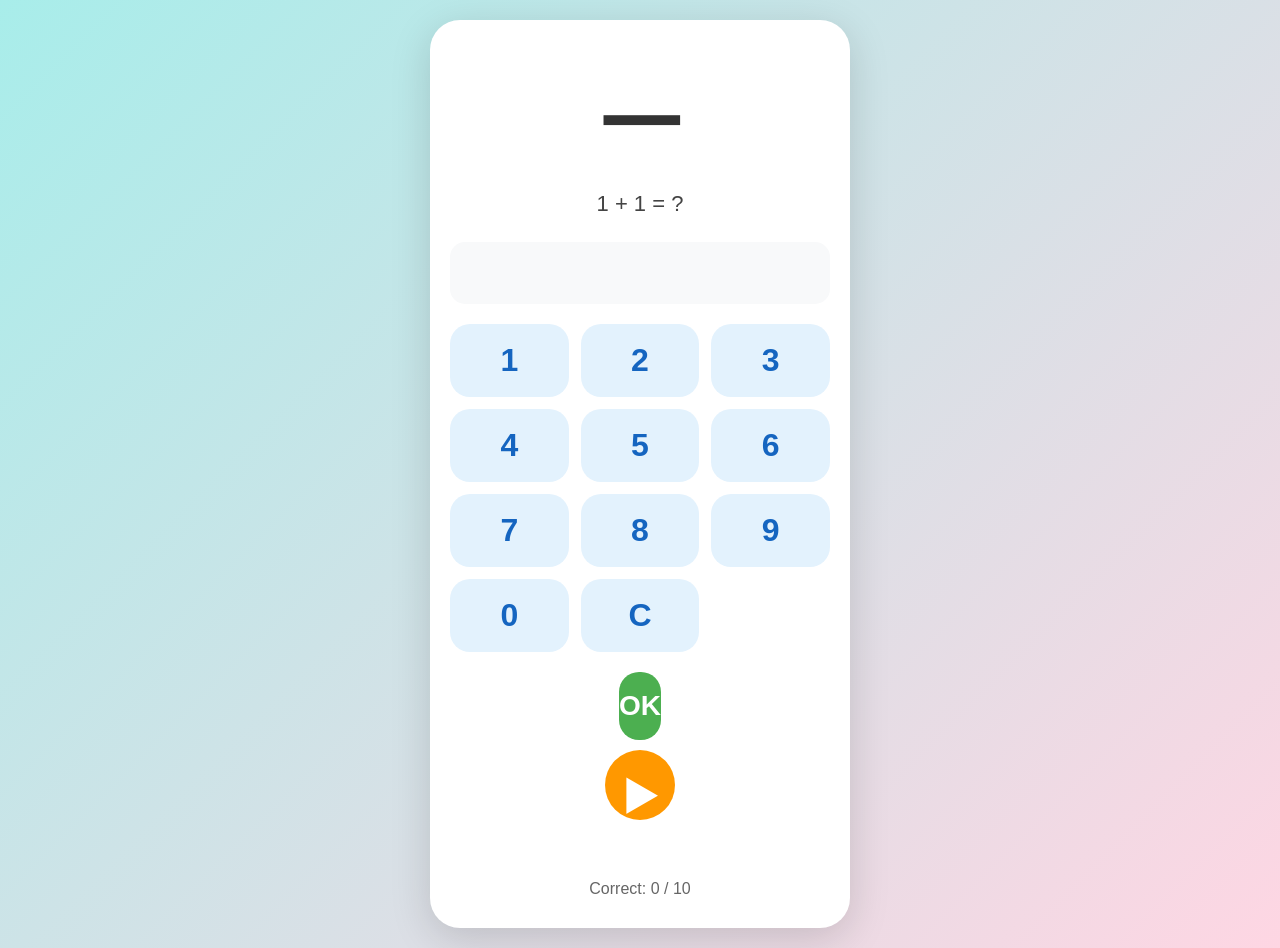
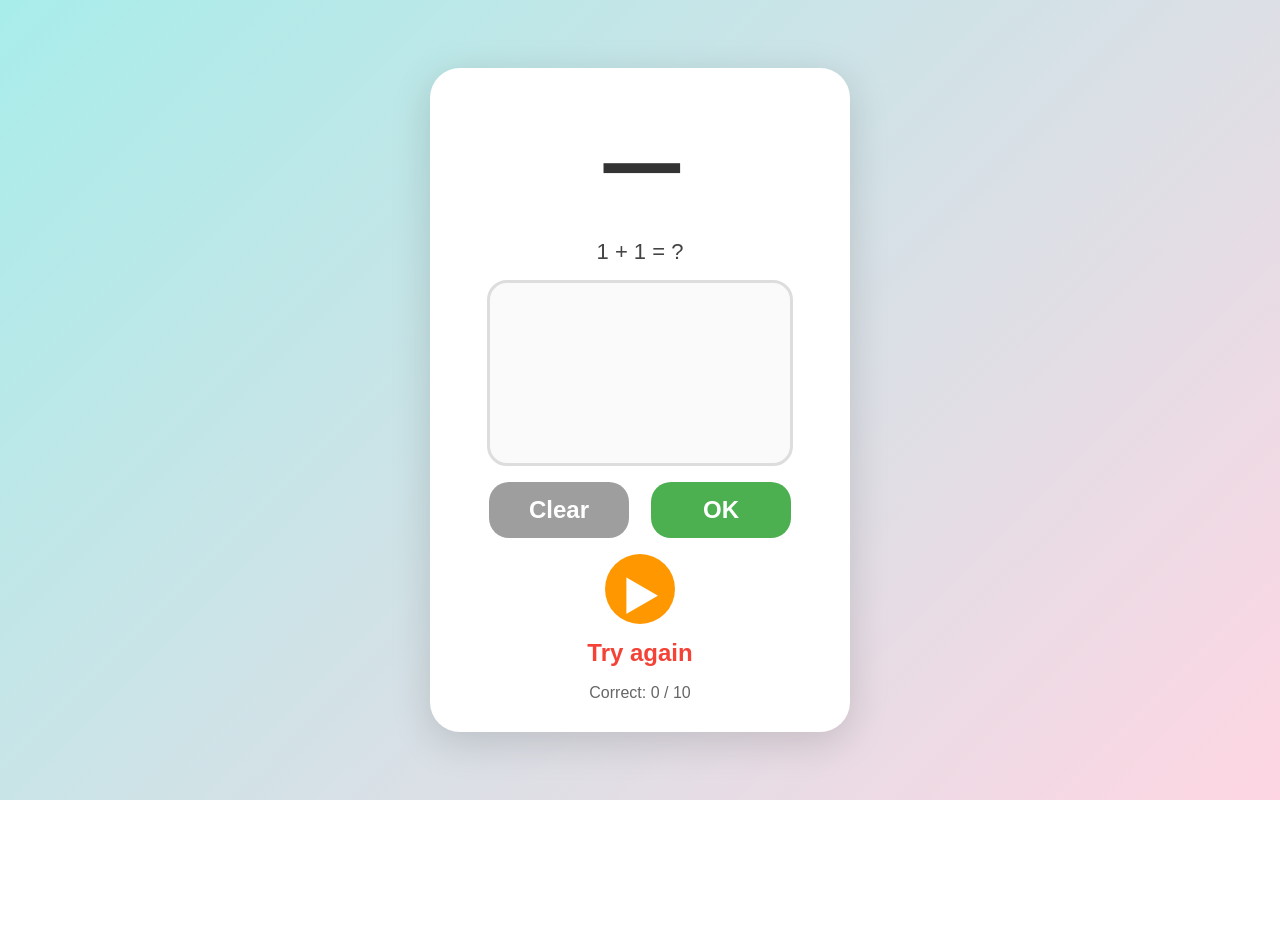
Before and after one commit to pacho4321/emma-app, a plain HTML site: page public/index.html in a window 1280 px wide. Both pictures are taken after a click on the button "OK". After the commit the page ends 800 px from the top, so only its background shows below. Drawn offline with Linux system fonts and the light colour scheme.

Commit message:
Change number input to finger writing canvas like Kanji

```diff
--- a/public/index.html
+++ b/public/index.html
@@ -4,6 +4,7 @@
   <meta charset="UTF-8">
   <meta name="viewport" content="width=device-width, initial-scale=1.0, user-scalable=no">
   <title>Emma Kanji Math</title>
+  <script src="https://cdn.jsdelivr.net/npm/tesseract.js@5/dist/tesseract.min.js"></script>
   <style>
     * { box-sizing: border-box; margin: 0; padding: 0; }
     body {
@@ -33,47 +34,37 @@
     }
     .question {
       font-size: 22px;
-      margin: 15px 0 25px;
+      margin: 15px 0 15px;
       color: #444;
     }
-    .answer-display {
-      font-size: 36px;
-      min-height: 50px;
-      background: #f8f9fa;
-      border-radius: 15px;
-      padding: 10px;
-      margin-bottom: 20px;
-      letter-spacing: 4px;
-      color: #222;
+    #canvas {
+      border: 3px solid #ddd;
+      border-radius: 20px;
+      background: #fafafa;
+      touch-action: none;
+      margin: 10px auto;
+      display: block;
+      cursor: crosshair;
     }
-    .numpad {
-      display: grid;
-      grid-template-columns: repeat(3, 1fr);
-      gap: 12px;
-      margin-bottom: 15px;
-    }
-    .num-btn, .ok-btn, .next-btn {
+    .ok-btn, .next-btn, .clear-btn {
       border: none;
       border-radius: 20px;
-      font-size: 32px;
+      font-size: 24px;
       font-weight: bold;
-      padding: 18px 0;
+      padding: 14px 0;
       cursor: pointer;
-      transition: transform 0.1s;
+      margin: 6px;
     }
-    .num-btn {
-      background: #e3f2fd;
-      color: #1565c0;
-    }
-    .num-btn:active { transform: scale(0.95); background: #bbdefb; }
     .ok-btn {
       background: #4caf50;
       color: white;
-      grid-column: span 3;
-      font-size: 28px;
-      margin-top: 5px;
+      width: 140px;
     }
-    .ok-btn:active { transform: scale(0.98); }
+    .clear-btn {
+      background: #9e9e9e;
+      color: white;
+      width: 140px;
+    }
     .next-btn {
       background: #ff9800;
       color: white;
@@ -84,7 +75,6 @@
       margin: 10px auto;
       display: block;
     }
-    .next-btn:active { transform: scale(0.95); }
     .feedback {
       font-size: 24px;
       margin: 15px 0;
@@ -103,15 +93,23 @@
       color: #4caf50;
       margin: 30px 0;
     }
+    .buttons {
+      display: flex;
+      justify-content: center;
+      gap: 10px;
+      margin-top: 10px;
+    }
   </style>
 </head>
 <body>
   <div class="card" id="app">
     <div class="kanji" id="kanji">一</div>
     <div class="question" id="question">1 + 1 = ?</div>
-    <div class="answer-display" id="answerDisplay">&nbsp;</div>
-    <div class="numpad" id="numpad"></div>
-    <button class="ok-btn" id="okBtn">OK</button>
+    <canvas id="canvas" width="300" height="180"></canvas>
+    <div class="buttons">
+      <button class="clear-btn" id="clearBtn">Clear</button>
+      <button class="ok-btn" id="okBtn">OK</button>
+    </div>
     <button class="next-btn" id="nextBtn" title="Skip">▶</button>
     <div class="feedback" id="feedback"></div>
     <div class="progress" id="progress"></div>
@@ -133,50 +131,67 @@
 
     let queue = [...QUESTIONS];
     let current = null;
-    let input = "";
     let correctCount = 0;
     let total = QUESTIONS.length;
+    let recognizing = false;
 
     const kanjiEl = document.getElementById("kanji");
     const questionEl = document.getElementById("question");
-    const answerDisplay = document.getElementById("answerDisplay");
     const feedbackEl = document.getElementById("feedback");
     const progressEl = document.getElementById("progress");
-    const numpad = document.getElementById("numpad");
     const okBtn = document.getElementById("okBtn");
     const nextBtn = document.getElementById("nextBtn");
+    const clearBtn = document.getElementById("clearBtn");
+    const canvas = document.getElementById("canvas");
+    const ctx = canvas.getContext("2d");
 
-    function buildNumpad() {
-      for (let i = 1; i <= 9; i++) {
-        const btn = document.createElement("button");
-        btn.className = "num-btn";
-        btn.textContent = i;
-        btn.onclick = () => addDigit(i);
-        numpad.appendChild(btn);
-      }
-      const zero = document.createElement("button");
-      zero.className = "num-btn";
-      zero.textContent = "0";
-      zero.onclick = () => addDigit(0);
-      numpad.appendChild(zero);
+    // Drawing setup
+    let drawing = false;
+    ctx.lineWidth = 8;
+    ctx.lineCap = "round";
+    ctx.strokeStyle = "#222";
 
-      const clear = document.createElement("button");
-      clear.className = "num-btn";
-      clear.textContent = "C";
-      clear.onclick = () => { input = ""; updateDisplay(); };
-      numpad.appendChild(clear);
+    function getPos(e) {
+      const rect = canvas.getBoundingClientRect();
+      const touch = e.touches ? e.touches[0] : e;
+      return {
+        x: touch.clientX - rect.left,
+        y: touch.clientY - rect.top
+      };
     }
 
-    function addDigit(d) {
-      if (input.length < 4) {
-        input += d;
-        updateDisplay();
-      }
+    function startDraw(e) {
+      drawing = true;
+      const pos = getPos(e);
+      ctx.beginPath();
+      ctx.moveTo(pos.x, pos.y);
     }
 
-    function updateDisplay() {
-      answerDisplay.textContent = input || " ";
+    function draw(e) {
+      if (!drawing) return;
+      e.preventDefault();
+      const pos = getPos(e);
+      ctx.lineTo(pos.x, pos.y);
+      ctx.stroke();
     }
+
+    function stopDraw() {
+      drawing = false;
+    }
+
+    canvas.addEventListener("mousedown", startDraw);
+    canvas.addEventListener("mousemove", draw);
+    canvas.addEventListener("mouseup", stopDraw);
+    canvas.addEventListener("mouseleave", stopDraw);
+    canvas.addEventListener("touchstart", startDraw, { passive: false });
+    canvas.addEventListener("touchmove", draw, { passive: false });
+    canvas.addEventListener("touchend", stopDraw);
+
+    function clearCanvas() {
+      ctx.clearRect(0, 0, canvas.width, canvas.height);
+    }
+
+    clearBtn.onclick = clearCanvas;
 
     function loadNext() {
       if (queue.length === 0) {
@@ -186,8 +201,7 @@
       current = queue.shift();
       kanjiEl.textContent = current.kanji;
       questionEl.textContent = current.q;
-      input = "";
-      updateDisplay();
+      clearCanvas();
       feedbackEl.textContent = "";
       feedbackEl.className = "feedback";
       updateProgress();
@@ -205,18 +219,36 @@
       `;
     }
 
-    okBtn.onclick = () => {
-      if (!current || input === "") return;
-      if (input === current.a) {
+    async function recognizeNumber() {
+      if (recognizing) return;
+      recognizing = true;
+      feedbackEl.textContent = "Reading...";
+      feedbackEl.className = "feedback";
+      try {
+        const result = await Tesseract.recognize(canvas, "eng", {
+          tessedit_char_whitelist: "0123456789"
+        });
+        const text = result.data.text.replace(/\D/g, "").trim();
+        return text;
+      } catch (err) {
+        return "";
+      } finally {
+        recognizing = false;
+      }
+    }
+
+    okBtn.onclick = async () => {
+      if (!current || recognizing) return;
+      const recognized = await recognizeNumber();
+      if (recognized === current.a) {
         feedbackEl.textContent = "Correct!";
         feedbackEl.className = "feedback correct";
         correctCount++;
-        setTimeout(loadNext, 700);
+        setTimeout(loadNext, 800);
       } else {
-        feedbackEl.textContent = "Try again";
+        feedbackEl.textContent = recognized ? `I saw ${recognized}. Try again` : "Try again";
         feedbackEl.className = "feedback wrong";
-        input = "";
-        updateDisplay();
+        setTimeout(clearCanvas, 600);
       }
     };
 
@@ -226,7 +258,6 @@
       loadNext();
     };
 
-    buildNumpad();
     loadNext();
   </script>
 </body>
```
